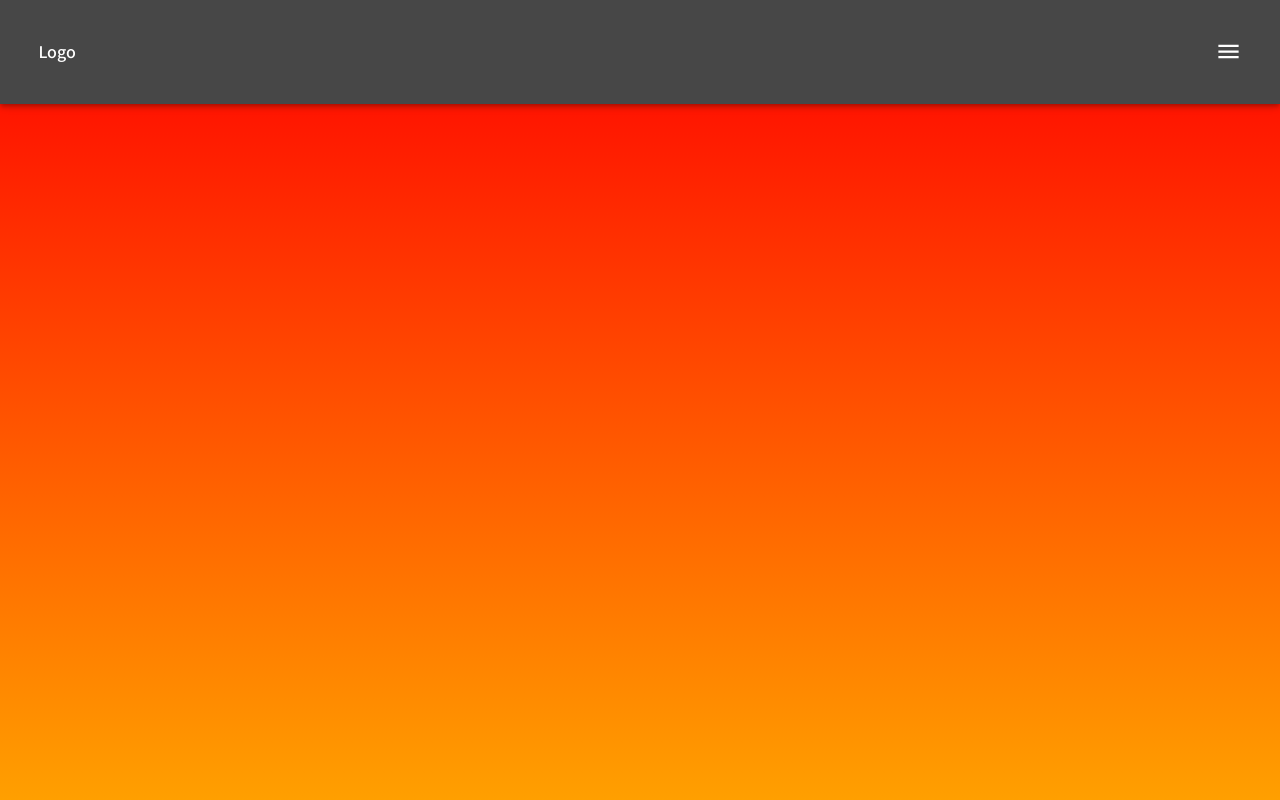
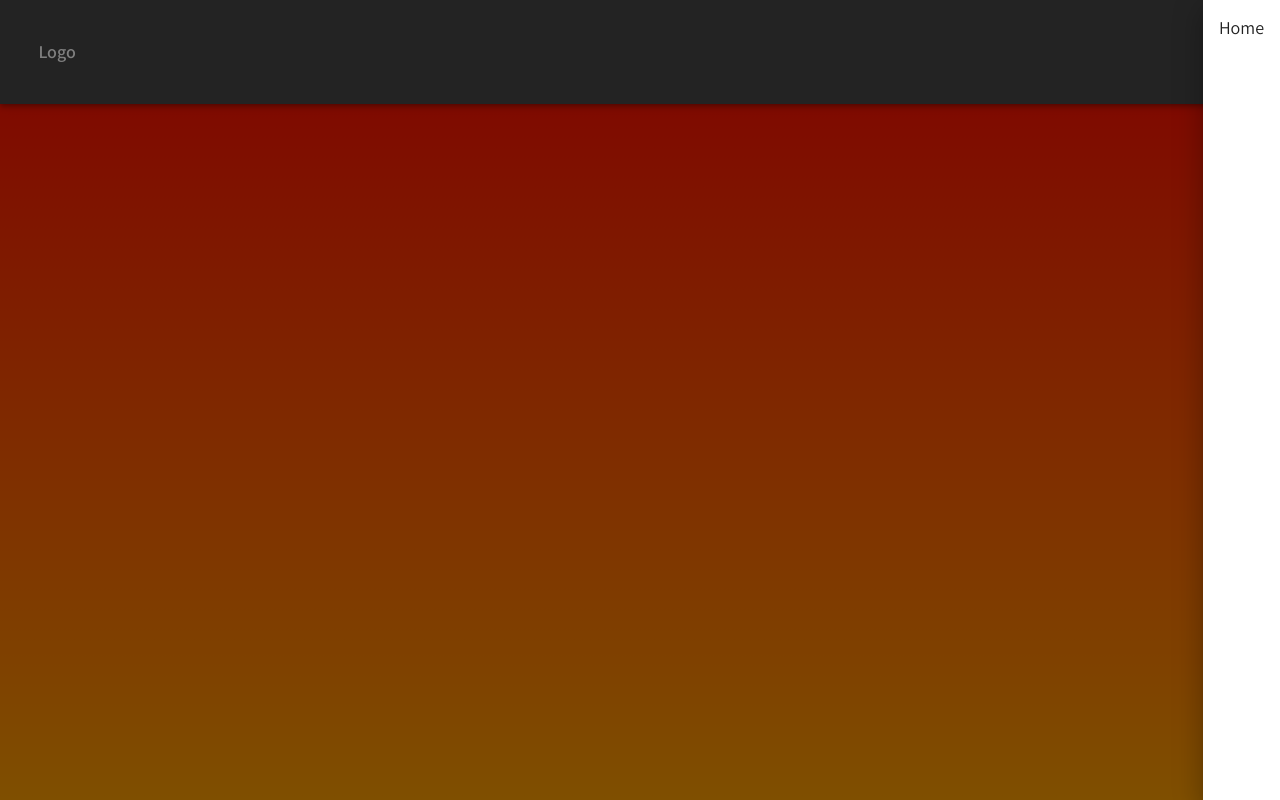
Before and after one commit to vasily88/porfolio, a React (Create React App) app: page / in a window 1280 px wide. Both pictures are taken after a click on the button 1228 px from the left and 51 px from the top of the page. Shown: the top 800 px of the page. Built offline with nearby package versions, Linux system fonts and the light colour scheme.

Commit message:
02052022

```diff
--- a/src/components/drawer/drawer.js
+++ b/src/components/drawer/drawer.js
@@ -1,23 +1,25 @@
-import React,{useState} from 'react';
+import React from 'react';
 import './drawer.css';
 
-import { Drawer, IconButton } from '@material-ui/core';
-
-import BurgerIcon from '@material-ui/icons/Menu';
+import { Drawer, List,ListItem } from '@material-ui/core';
 
 
-const Menu = () => {
+const SideDrawer = (props) => {
+    console.log(props);
     return(
-        <div className='drawer'>
-            <IconButton>
-                <BurgerIcon />
-            </IconButton>
-            <Drawer>
-
-            </Drawer>
-        </div>
+        <Drawer
+            anchor={'right'}
+            open={props.open}
+            onClose = {() => props.onClose(false)}
+        >
+            <List component="nav">
+                <ListItem button onClick={()=>alert('click')}>
+                    Home
+                </ListItem>
+            </List>
+        </Drawer>
     );
 
 }
 
-export default Menu;
+export default SideDrawer;
--- a/src/components/header/header.js
+++ b/src/components/header/header.js
@@ -1,11 +1,18 @@
-import React from 'react';
+import React,{useState,useEffect} from 'react';
 import './style.css';
 
 import {AppBar, IconButton, Toolbar} from '@material-ui/core';
 import MenuIcon from '@material-ui/icons/Menu';
-// import Menu from '../drawer/drawer';
+import SideDrawer from '../drawer/drawer';
 
 const Header = () => {
+
+    const [drawerOpen,setDrawerOpen] = useState(false);
+
+    const toggleDrawer = (value) => {
+        setDrawerOpen(value);
+    }
+
     return(
         <div className='header'>
 
@@ -13,12 +20,21 @@ const Header = () => {
                 position='fixed'
                 >
                 <Toolbar>
-                    <IconButton area-label="menu">
+                    <IconButton
+                        area-label="menu"
+                        onClick = {() => toggleDrawer(true)}
+                    >
                         <MenuIcon />
                     </IconButton>
                     <div className='mainLogo'>
                         Logo
                     </div>
+
+                    <SideDrawer
+                        open = {drawerOpen}
+                        onClose = {(value) => toggleDrawer(value)}
+                    />
+
                 </Toolbar>
             </AppBar>
 
```
